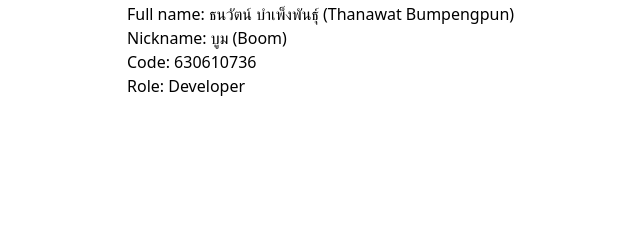
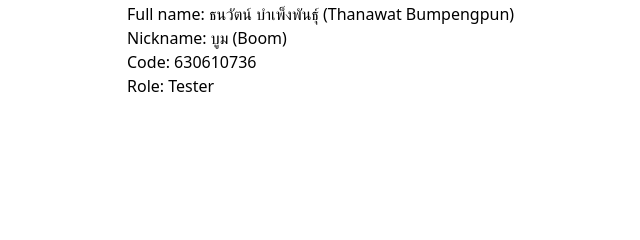
Before and after one commit to 261361softwareDev/261361softwareDev.github.io, a website: page index.html in a window 1280 px wide. Shown: the part 453-693 px from the top of the page, 129-769 px from the left. Drawn offline with Linux system fonts and the light colour scheme.

Commit message:
fix:boom role

```diff
--- a/index.html
+++ b/index.html
@@ -36,7 +36,7 @@
                     <li>Full name: ธนวัตน์ บำเพ็งพันธุ์ (Thanawat Bumpengpun)</li>
                     <li> Nickname: บูม (Boom)</li>
                     <li> Code: 630610736</li>
-                    <li>Role: Developer</li>
+                    <li>Role: Tester</li>
                 </ul>
                 <img class="object-contain  w-48" src="src\pic\boom.png">
             </div>
```
